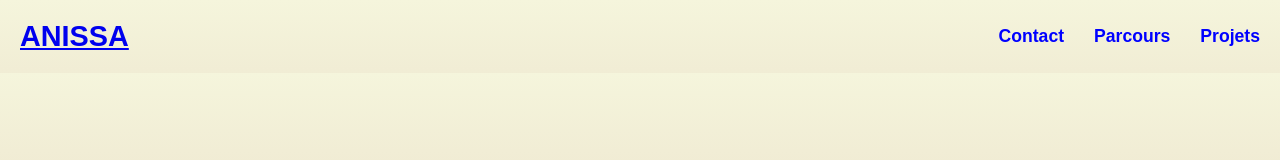
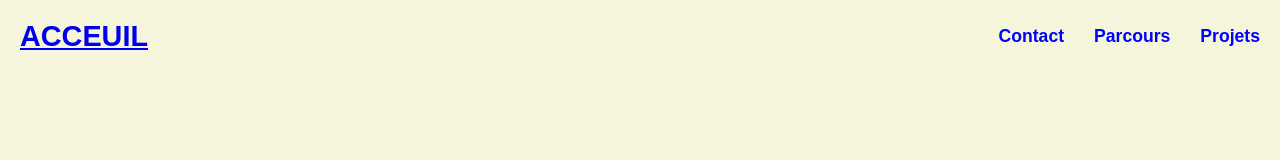
Before and after one commit to mintoug/portfolio, a React (Create React App) app: page /contact in a window 1280 px wide. Shown: the top 160 px of the page. Built offline with nearby package versions, Linux system fonts and the light colour scheme.

Commit message:
fix orthograph error

```diff
--- a/src/components/header/Header.css
+++ b/src/components/header/Header.css
@@ -1,5 +1,4 @@
 header{
-  /*  background-color: gainsboro;*/
     width: 100vw;
     display: flex;
     justify-content: space-between;
--- a/src/components/header/Header.jsx
+++ b/src/components/header/Header.jsx
@@ -5,7 +5,7 @@ import './Header.css';
 function Header() {
   return (
     <header>
-        <div className="logo"><NavLink to="/portfolio" >Anissa</NavLink></div>
+        <div className="logo"><NavLink to="/portfolio" >Acceuil</NavLink></div>
          <div className='navigation'>
               <NavLink to="/contact">Contact</NavLink>
               <NavLink to="/experience">Parcours</NavLink>
--- a/src/pages/contact/Contact.css
+++ b/src/pages/contact/Contact.css
@@ -21,7 +21,7 @@ img{
 }
 .content{
     display: flex;
-    background: linear-gradient(beige,#C7998B);
+    background: linear-gradient(beige,#FEFCE4);
 }
 @media (max-width:882px){
     .img{
--- a/src/pages/main/Main.css
+++ b/src/pages/main/Main.css
@@ -1,6 +1,6 @@
 body{
     height: 100vh;
-    background: linear-gradient(beige,#C7998B);
+    background: linear-gradient(beige,#FEFCE4);
 }
 .main{
     max-height: 100vh;
--- a/src/pages/main/Main.jsx
+++ b/src/pages/main/Main.jsx
@@ -6,7 +6,7 @@ function Main() {
   return (
     <section className ="main">
     <div className="info">
-        <h2>Je suis Anissa Mandhouj<br/>
+        <h2>Anissa Mandhouj<br/>
         <span>développeuse front-end</span></h2>
       <p><span className='bold'>«</span>Je suis passionnée par les technologies du web, ce qui m'a amené à faire une reconversion professionnelle, j'ai réussi mon titre professionnel de développeuse d'applications front-end. J'aspire intégrer une entreprise pour avançer mon expérience professionnelle par des nouveaux défis et par l'apprentissage du back-end.
 
```
